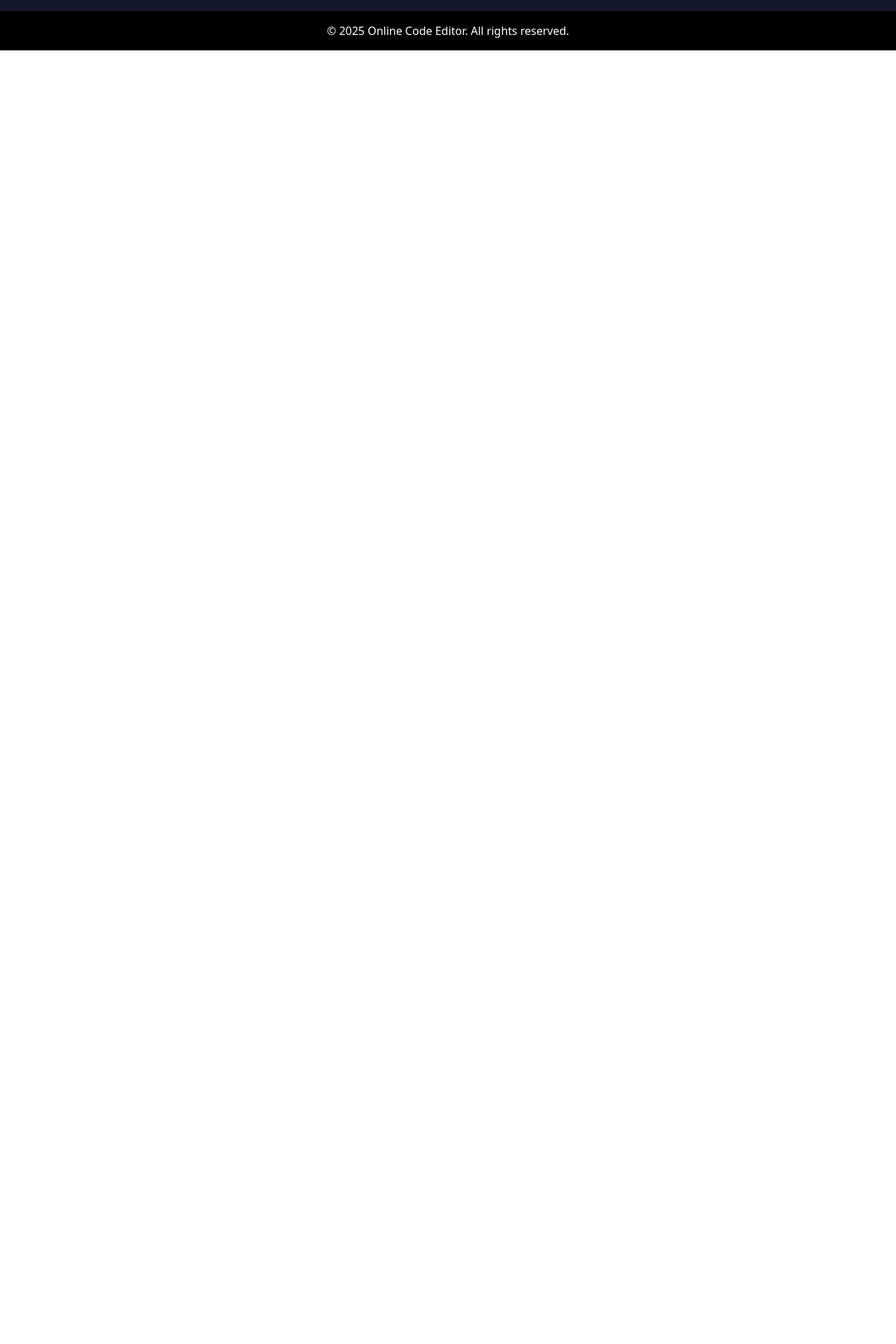
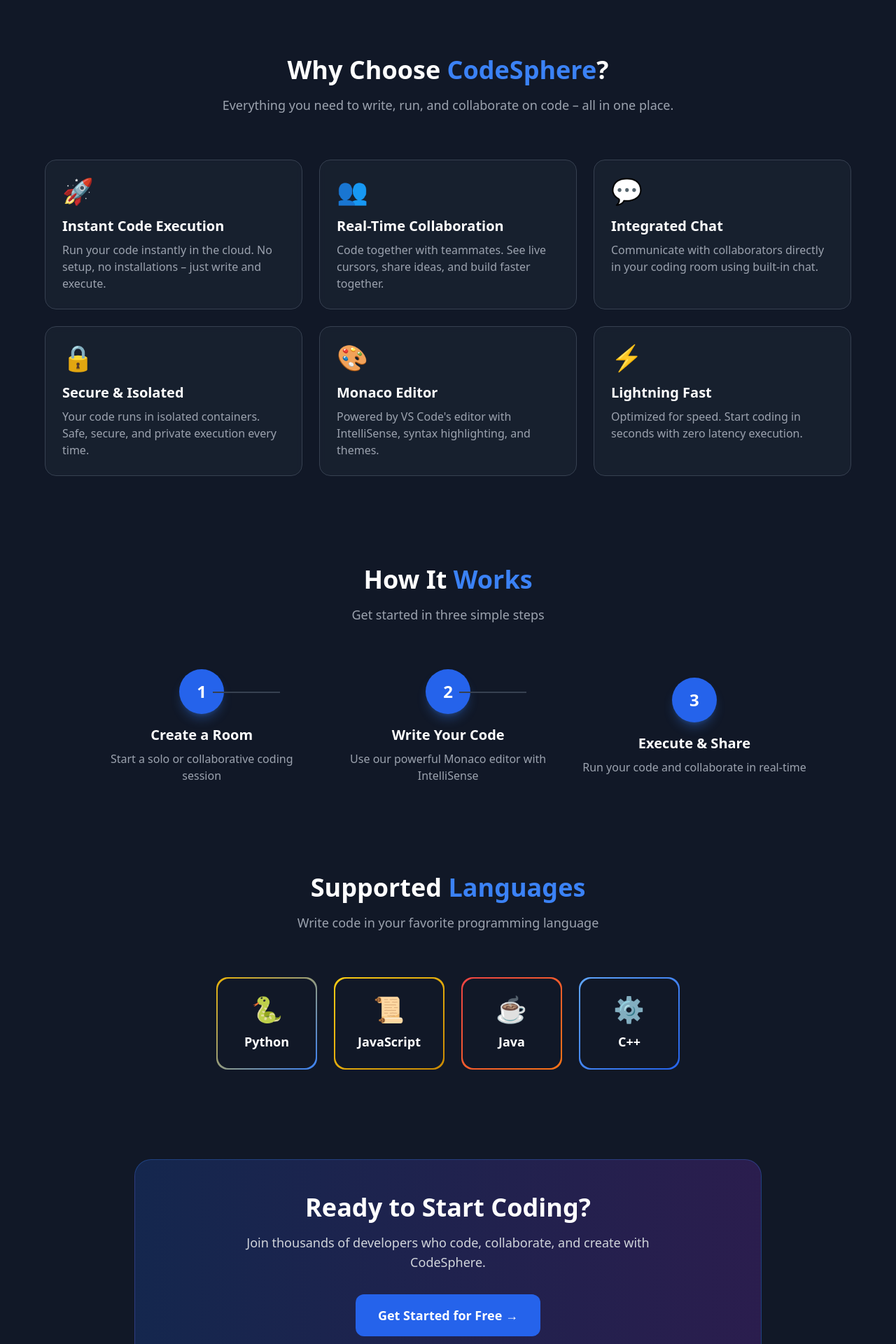
Before and after one commit to Sahilagarwal623/CodeSphere, a React (Vite) app in the folder frontend/: page / in a window 1280 px wide. Shown: the part 1160-3080 px from the top of the page at 70% size. Before the commit the page ends 1232 px from the top, so only its background shows below. Built offline with nearby package versions, Linux system fonts and the light colour scheme; no server answers.

Commit message:
ui update

```diff
--- a/frontend/src/components/LandingPage.jsx
+++ b/frontend/src/components/LandingPage.jsx
@@ -1,6 +1,52 @@
 import { Link } from 'react-router-dom';
 
 const LandingPage = () => {
+
+    const features = [
+        {
+            icon: "🚀",
+            title: "Instant Code Execution",
+            description: "Run your code instantly in the cloud. No setup, no installations – just write and execute."
+        },
+        {
+            icon: "👥",
+            title: "Real-Time Collaboration",
+            description: "Code together with teammates. See live cursors, share ideas, and build faster together."
+        },
+        {
+            icon: "💬",
+            title: "Integrated Chat",
+            description: "Communicate with collaborators directly in your coding room using built-in chat."
+        },
+        {
+            icon: "🔒",
+            title: "Secure & Isolated",
+            description: "Your code runs in isolated containers. Safe, secure, and private execution every time."
+        },
+        {
+            icon: "🎨",
+            title: "Monaco Editor",
+            description: "Powered by VS Code's editor with IntelliSense, syntax highlighting, and themes."
+        },
+        {
+            icon: "⚡",
+            title: "Lightning Fast",
+            description: "Optimized for speed. Start coding in seconds with zero latency execution."
+        }
+    ];
+
+    const languages = [
+        { name: "Python", icon: "🐍", color: "from-yellow-500 to-blue-500" },
+        { name: "JavaScript", icon: "📜", color: "from-yellow-400 to-yellow-600" },
+        { name: "Java", icon: "☕", color: "from-red-500 to-orange-500" },
+        { name: "C++", icon: "⚙️", color: "from-blue-400 to-blue-600" }
+    ];
+
+    const steps = [
+        { step: "1", title: "Create a Room", description: "Start a solo or collaborative coding session" },
+        { step: "2", title: "Write Your Code", description: "Use our powerful Monaco editor with IntelliSense" },
+        { step: "3", title: "Execute & Share", description: "Run your code and collaborate in real-time" }
+    ];
 
     return (
         <div className="bg-gray-900 text-white min-h-screen px-6 py-16 flex flex-col items-center w-full">
@@ -36,6 +82,110 @@
                     className="max-w-[800px] w-full h-auto object-contain shadow-lg shadow-gray-500 rounded-lg"
                 />
             </div>
+
+            {/* Features Section */}
+            <section id="features" className="w-full max-w-6xl mt-32 scroll-mt-20">
+                <div className="text-center mb-16">
+                    <h2 className="text-3xl md:text-4xl font-bold mb-4">
+                        Why Choose <span className="text-blue-500">CodeSphere</span>?
+                    </h2>
+                    <p className="text-gray-400 text-lg max-w-2xl mx-auto">
+                        Everything you need to write, run, and collaborate on code – all in one place.
+                    </p>
+                </div>
+
+                <div className="grid grid-cols-1 md:grid-cols-2 lg:grid-cols-3 gap-6">
+                    {features.map((feature, index) => (
+                        <div
+                            key={index}
+                            className="bg-gray-800/50 backdrop-blur-sm border border-gray-700 rounded-2xl p-6 hover:border-blue-500/50 hover:bg-gray-800 transition-all duration-300 group"
+                        >
+                            <div className="text-4xl mb-4 group-hover:scale-110 transition-transform duration-300">
+                                {feature.icon}
+                            </div>
+                            <h3 className="text-xl font-semibold mb-2 text-white">
+                                {feature.title}
+                            </h3>
+                            <p className="text-gray-400">
+                                {feature.description}
+                            </p>
+                        </div>
+                    ))}
+                </div>
+            </section>
+
+            {/* How It Works Section */}
+            <section className="w-full max-w-6xl mt-32">
+                <div className="text-center mb-16">
+                    <h2 className="text-3xl md:text-4xl font-bold mb-4">
+                        How It <span className="text-blue-500">Works</span>
+                    </h2>
+                    <p className="text-gray-400 text-lg max-w-2xl mx-auto">
+                        Get started in three simple steps
+                    </p>
+                </div>
+
+                <div className="flex flex-col md:flex-row justify-center items-center gap-8">
+                    {steps.map((item, index) => (
+                        <div key={index} className="flex flex-col items-center text-center max-w-xs">
+                            <div className="w-16 h-16 bg-blue-600 rounded-full flex items-center justify-center text-2xl font-bold mb-4 shadow-lg shadow-blue-500/30">
+                                {item.step}
+                            </div>
+                            <h3 className="text-xl font-semibold mb-2">{item.title}</h3>
+                            <p className="text-gray-400">{item.description}</p>
+                            {index < steps.length - 1 && (
+                                <div className="hidden md:block absolute">
+                                    <div className="w-24 h-0.5 bg-gray-700 mt-8 ml-32"></div>
+                                </div>
+                            )}
+                        </div>
+                    ))}
+                </div>
+            </section>
+
+            {/* Supported Languages Section */}
+            <section className="w-full max-w-6xl mt-32">
+                <div className="text-center mb-16">
+                    <h2 className="text-3xl md:text-4xl font-bold mb-4">
+                        Supported <span className="text-blue-500">Languages</span>
+                    </h2>
+                    <p className="text-gray-400 text-lg max-w-2xl mx-auto">
+                        Write code in your favorite programming language
+                    </p>
+                </div>
+
+                <div className="flex flex-wrap justify-center gap-6">
+                    {languages.map((lang, index) => (
+                        <div
+                            key={index}
+                            className={`bg-gradient-to-br ${lang.color} p-[2px] rounded-2xl hover:scale-105 transition-transform duration-300`}
+                        >
+                            <div className="bg-gray-900 rounded-2xl px-8 py-6 flex flex-col items-center min-w-[140px]">
+                                <span className="text-4xl mb-3">{lang.icon}</span>
+                                <span className="font-semibold text-lg">{lang.name}</span>
+                            </div>
+                        </div>
+                    ))}
+                </div>
+            </section>
+
+            {/* CTA Section */}
+            <section className="w-full max-w-4xl mt-32 mb-16">
+                <div className="bg-gradient-to-r from-blue-600/20 to-purple-600/20 border border-blue-500/30 rounded-3xl p-12 text-center">
+                    <h2 className="text-3xl md:text-4xl font-bold mb-4">
+                        Ready to Start Coding?
+                    </h2>
+                    <p className="text-gray-300 text-lg mb-8 max-w-xl mx-auto">
+                        Join thousands of developers who code, collaborate, and create with CodeSphere.
+                    </p>
+                    <Link
+                        to="/dashboard"
+                        className="inline-block bg-blue-600 hover:bg-blue-700 text-white font-semibold px-8 py-4 rounded-xl transition-all duration-300 hover:shadow-lg hover:shadow-blue-500/30 text-lg"
+                    >
+                        Get Started for Free →
+                    </Link>
+                </div>
+            </section>
         </div>
     );
 };
```
